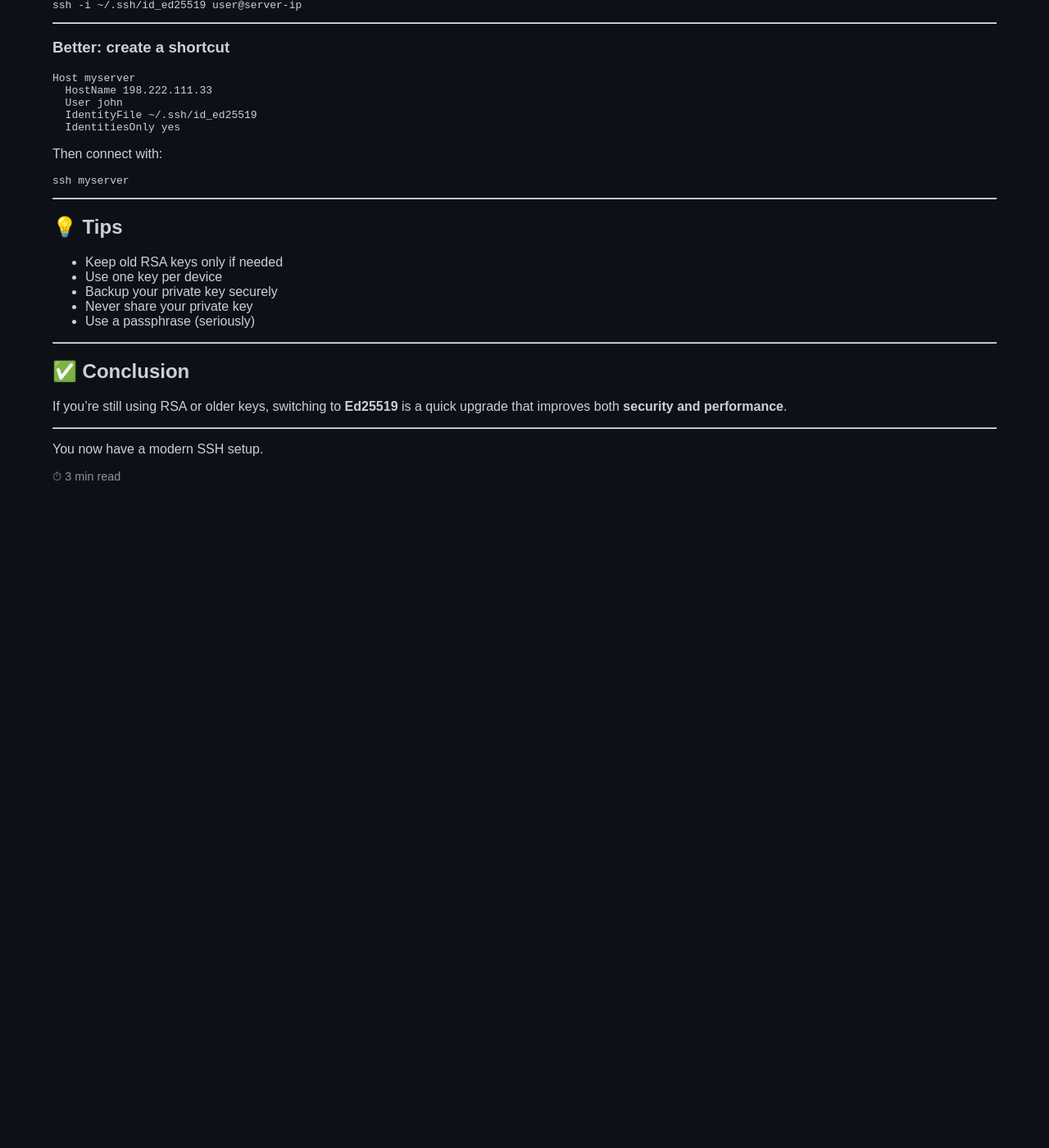
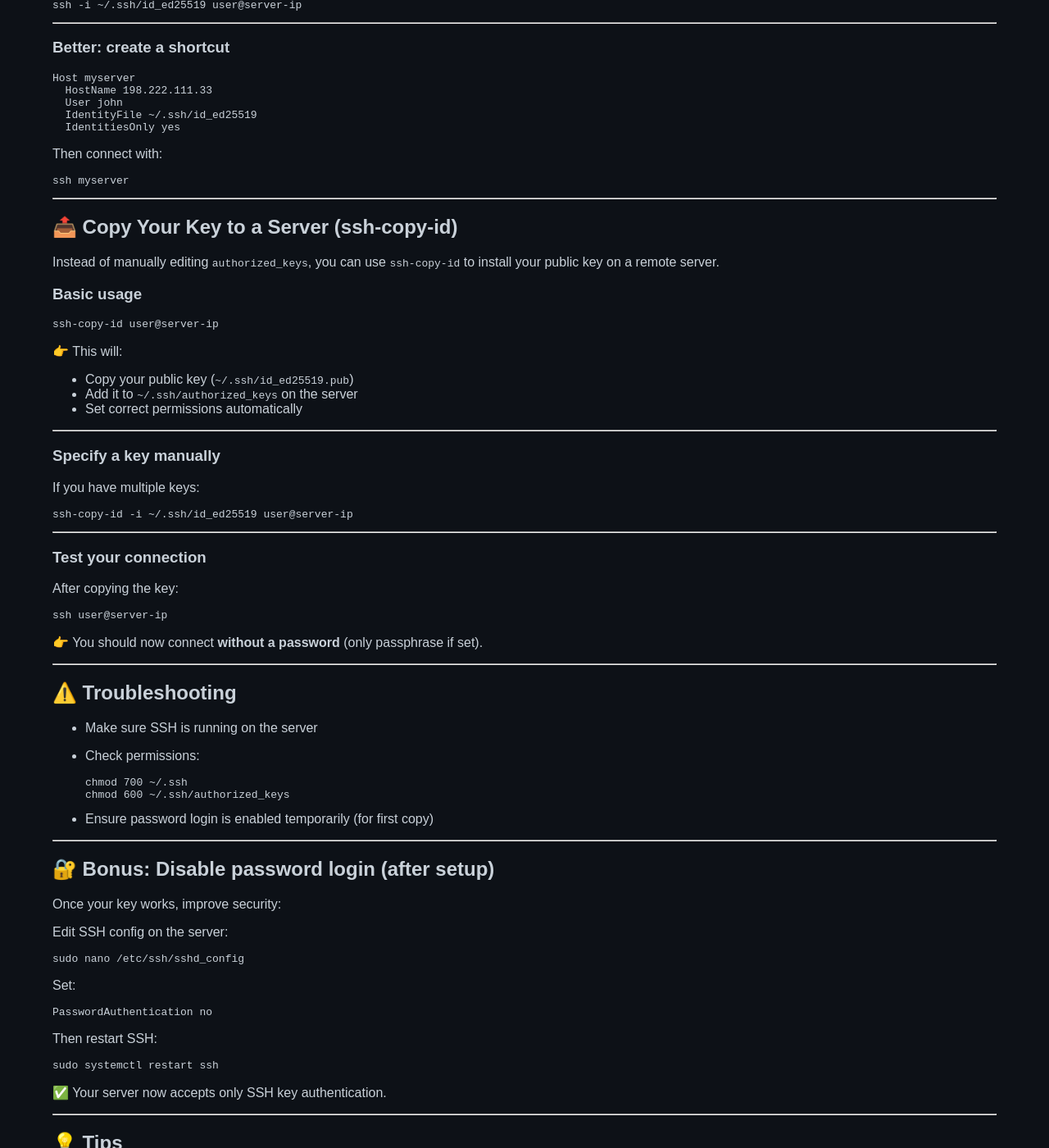
Before and after one commit to Freaky2112/freaky2112.github.io, a Jekyll site: the page built from _posts/2026-04-24-ssh-keygen-guide.md, in a window 1280 px wide and 1400 px high, scrolled down 1880 px. Shown: the whole window at 82% size. Built offline with Jekyll 4.4.1, drawn with Linux system fonts in a browser that asks for light colours; before the commit the page ends 2510 px from its top, so only the background shows below that; some of the changed text lies outside the part shown.

Commit message:
Add ssh-copy-id

`````diff
--- a/_posts/2026-04-24-ssh-keygen-guide.md
+++ b/_posts/2026-04-24-ssh-keygen-guide.md
@@ -134,6 +134,86 @@ ssh myserver
 
 ---
 
+## 📤 Copy Your Key to a Server (ssh-copy-id)
+
+Instead of manually editing `authorized_keys`, you can use `ssh-copy-id` to install your public key on a remote server.
+
+### Basic usage
+
+```bash
+ssh-copy-id user@server-ip
+````
+
+👉 This will:
+
+* Copy your public key (`~/.ssh/id_ed25519.pub`)
+* Add it to `~/.ssh/authorized_keys` on the server
+* Set correct permissions automatically
+
+---
+
+### Specify a key manually
+
+If you have multiple keys:
+
+```bash
+ssh-copy-id -i ~/.ssh/id_ed25519 user@server-ip
+```
+
+---
+
+### Test your connection
+
+After copying the key:
+
+```bash
+ssh user@server-ip
+```
+
+👉 You should now connect **without a password** (only passphrase if set).
+
+---
+
+## ⚠️ Troubleshooting
+
+* Make sure SSH is running on the server
+* Check permissions:
+
+  ```bash
+  chmod 700 ~/.ssh
+  chmod 600 ~/.ssh/authorized_keys
+  ```
+* Ensure password login is enabled temporarily (for first copy)
+
+---
+
+## 🔐 Bonus: Disable password login (after setup)
+
+Once your key works, improve security:
+
+Edit SSH config on the server:
+
+```bash
+sudo nano /etc/ssh/sshd_config
+```
+
+Set:
+
+```bash
+PasswordAuthentication no
+```
+
+Then restart SSH:
+
+```bash
+sudo systemctl restart ssh
+```
+
+✅ Your server now accepts only SSH key authentication.
+
+
+---
+
 ## 💡 Tips
 
 * Keep old RSA keys only if needed
`````
